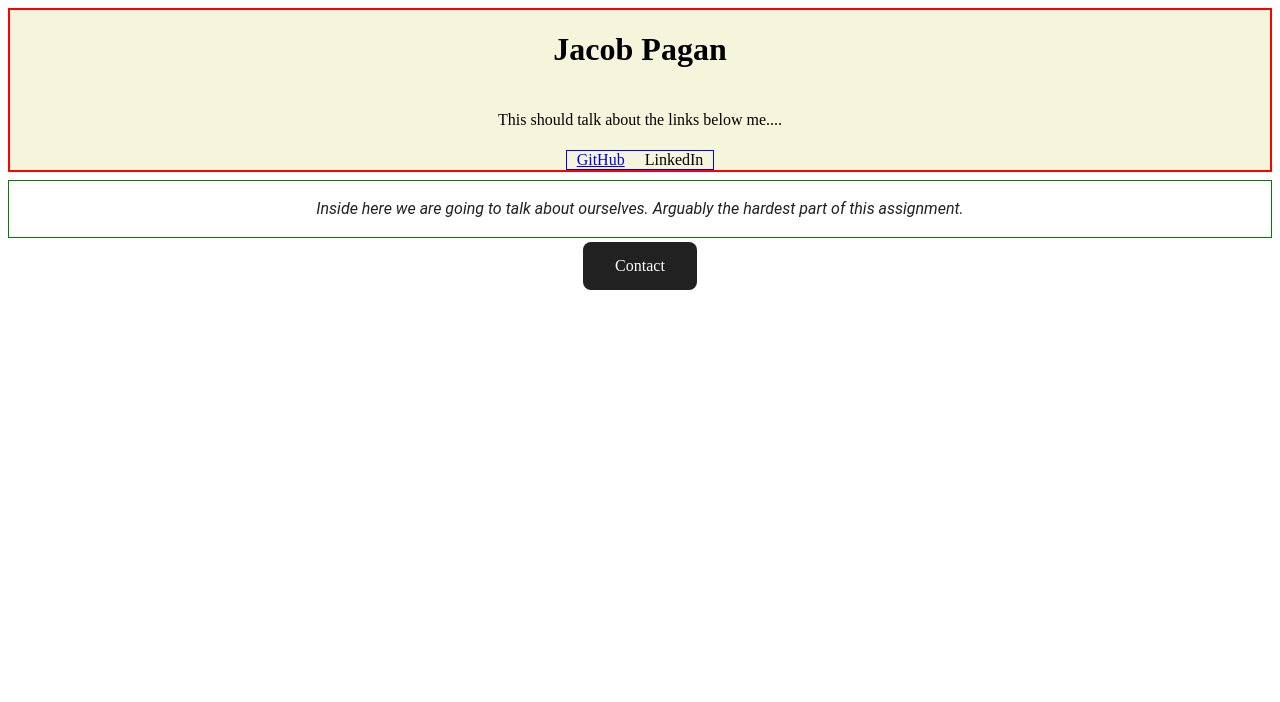
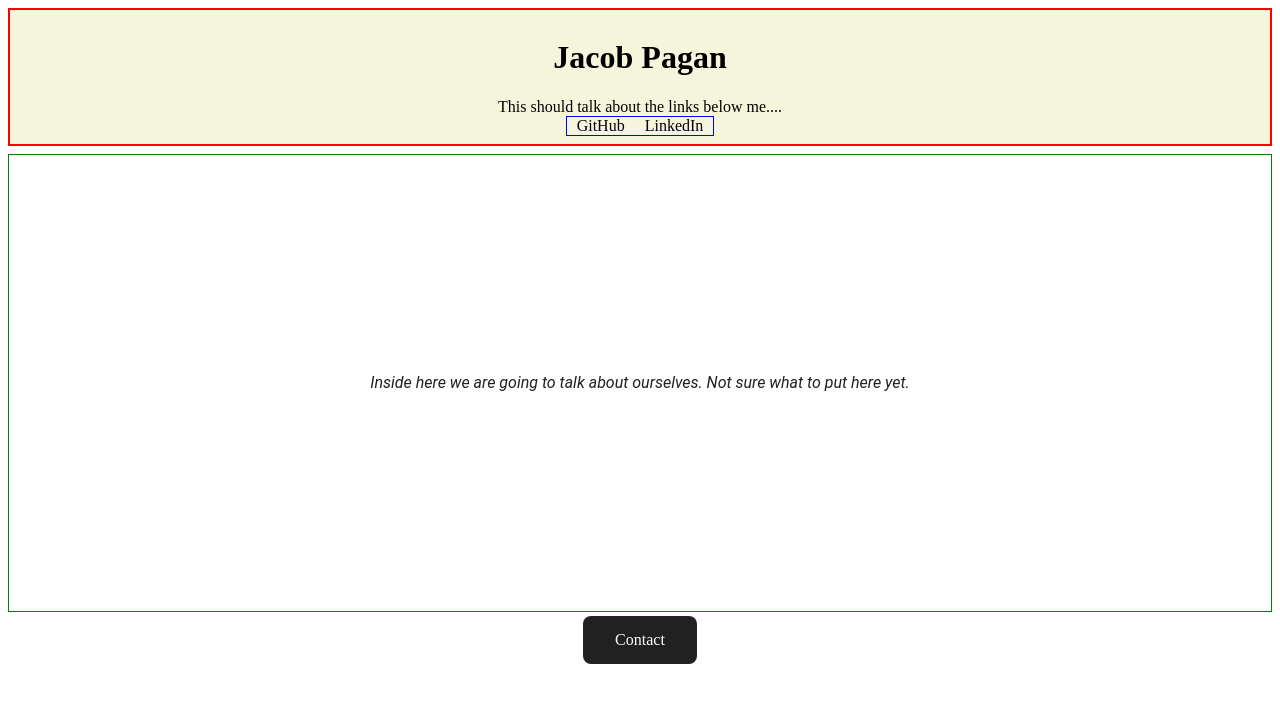
Before and after one commit to Alto1988/Portfolio, a plain HTML site: page index.html in a window 1280 px wide. Drawn offline with Linux system fonts and the light colour scheme.

Commit message:
Base CSS and HTML done for now. Not sure what else to do creatively, look online for inspiration

```diff
--- a/index.html
+++ b/index.html
@@ -18,8 +18,8 @@
     </div>
     <div class="paragraph-container">
       <p>
-        Inside here we are going to talk about ourselves. Arguably the hardest
-        part of this assignment.
+        Inside here we are going to talk about ourselves. Not sure what to put
+        here yet.
       </p>
     </div>
     <div id="button-contact">
--- a/styles.css
+++ b/styles.css
@@ -9,14 +9,14 @@ Start of the header styles
   border: 2px solid red;
   display: flex;
   flex-direction: row;
-  justify-content: center;
   align-items: center;
-  height: 20vh;
+  height: auto;
   width: auto;
   background-color: beige;
   flex-flow: column;
   justify-content: space-between;
   margin: 8px auto;
+  padding: 8px;
 }
 
 .intro-container-inner {
@@ -28,12 +28,20 @@ Start of the header styles
 
 .intro-container-inner a {
   margin: 0 10px;
+  color: black;
+  text-decoration: none;
 }
-
+a:hover {
+  text-decoration: underline;
+}
+a:visited {
+  color: black;
+}
 /*
 END of the header styles
 */
 
+/* START OF THE MAIN BODY STYLES */
 .paragraph-container {
   display: flex;
   flex-direction: column;
@@ -41,7 +49,7 @@ END of the header styles
   align-items: center;
   border: 1px solid green;
   margin: 0;
-  padding: 0;
+  padding: 200px;
 }
 .paragraph-container p {
   font-family: "Roboto", sans-serif;
@@ -64,3 +72,4 @@ END of the header styles
   cursor: pointer;
   border-radius: 8px;
 }
+/* END OF MAIN BODY STYLES */
```
